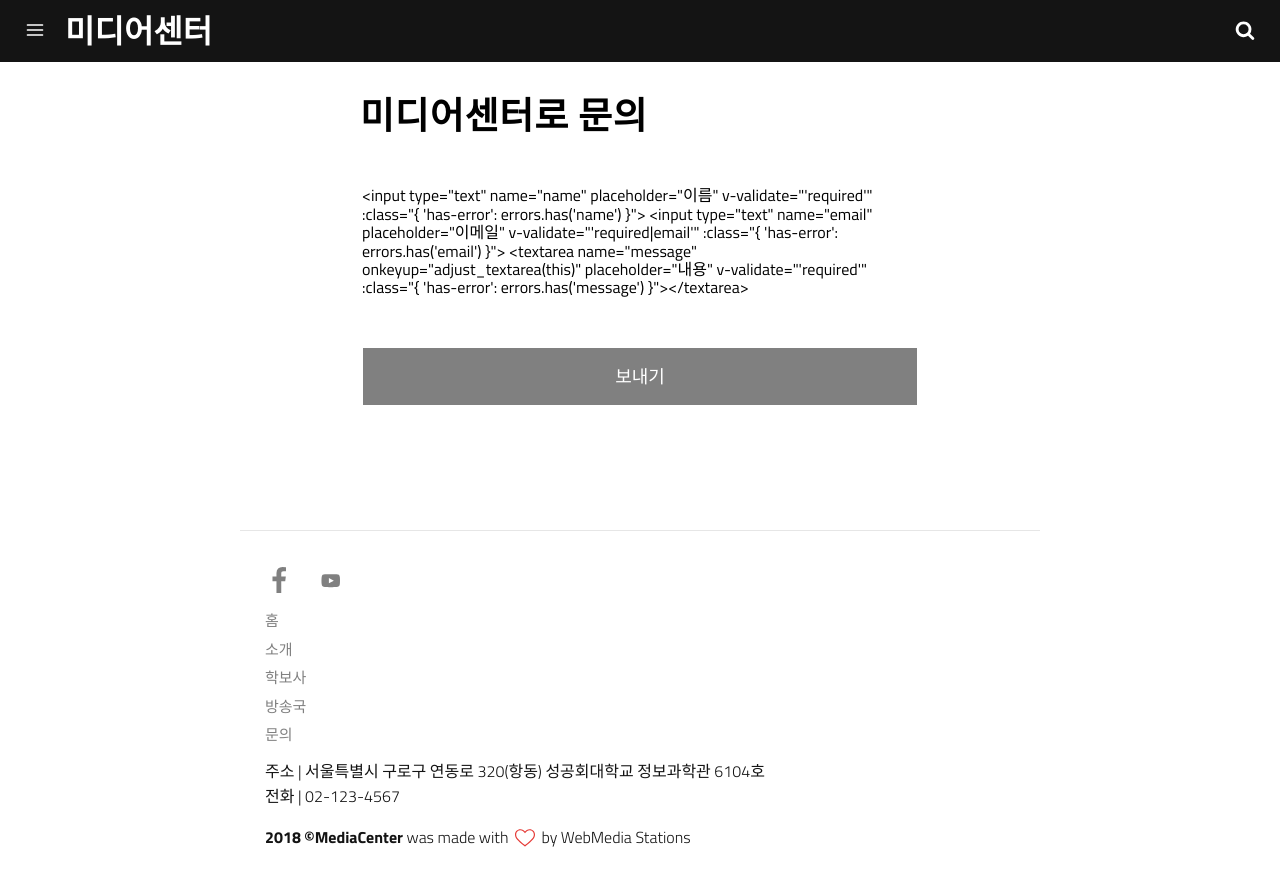
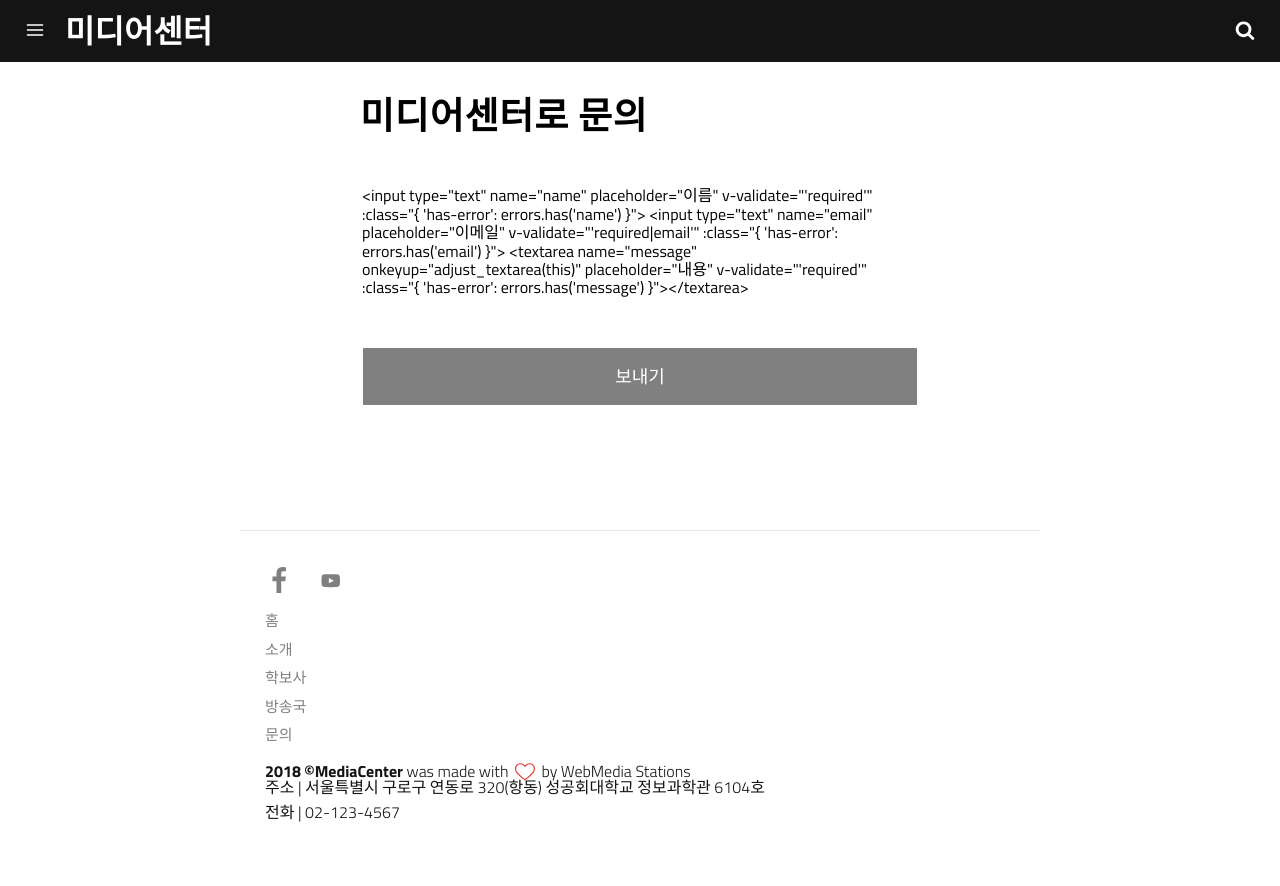
Before and after one commit to skhumedia/skhumedia.github.io, a Jekyll site: the page built from contact.md, in a window 1280 px wide. Shown: the top 886 px of the page. Built offline with Jekyll 4.4.1, drawn with Linux system fonts in a browser that asks for light colours; nearby versions of some CDN libraries.

Commit message:
Initial Commit

```diff
--- a/_includes/footer.html
+++ b/_includes/footer.html
@@ -14,10 +14,10 @@
     </p>
     <ul>
         {% for link in site.links %}
-          <li style="display:block;"><a href="{{ site.url }}{{ site.baseurl }}{{ link.url }}">{{ link.title }}</a></li>
+          <li><a href="{{ site.url }}{{ site.baseurl }}{{ link.url }}">{{ link.title }}</a></li>
         {% endfor %}
     </ul>
-    <p>주소 | 서울특별시 구로구 연동로 320(항동) 성공회대학교 정보과학관 6104호<br/>전화 | 02-123-4567</p>
+    <p style="position:absolute;">주소 | 서울특별시 구로구 연동로 320(항동) 성공회대학교 정보과학관 6104호<br/>전화 | 02-123-4567</p>
     <p><span>2018 &copy;MediaCenter</span> was made with <svg class="love"><use xlink:href="#icon-heart"></use></svg> by WebMedia Stations</p>
 </footer>
 <script src="{{ "/assets/js/main.js" | prepend: site.baseurl }}"></script>
```
